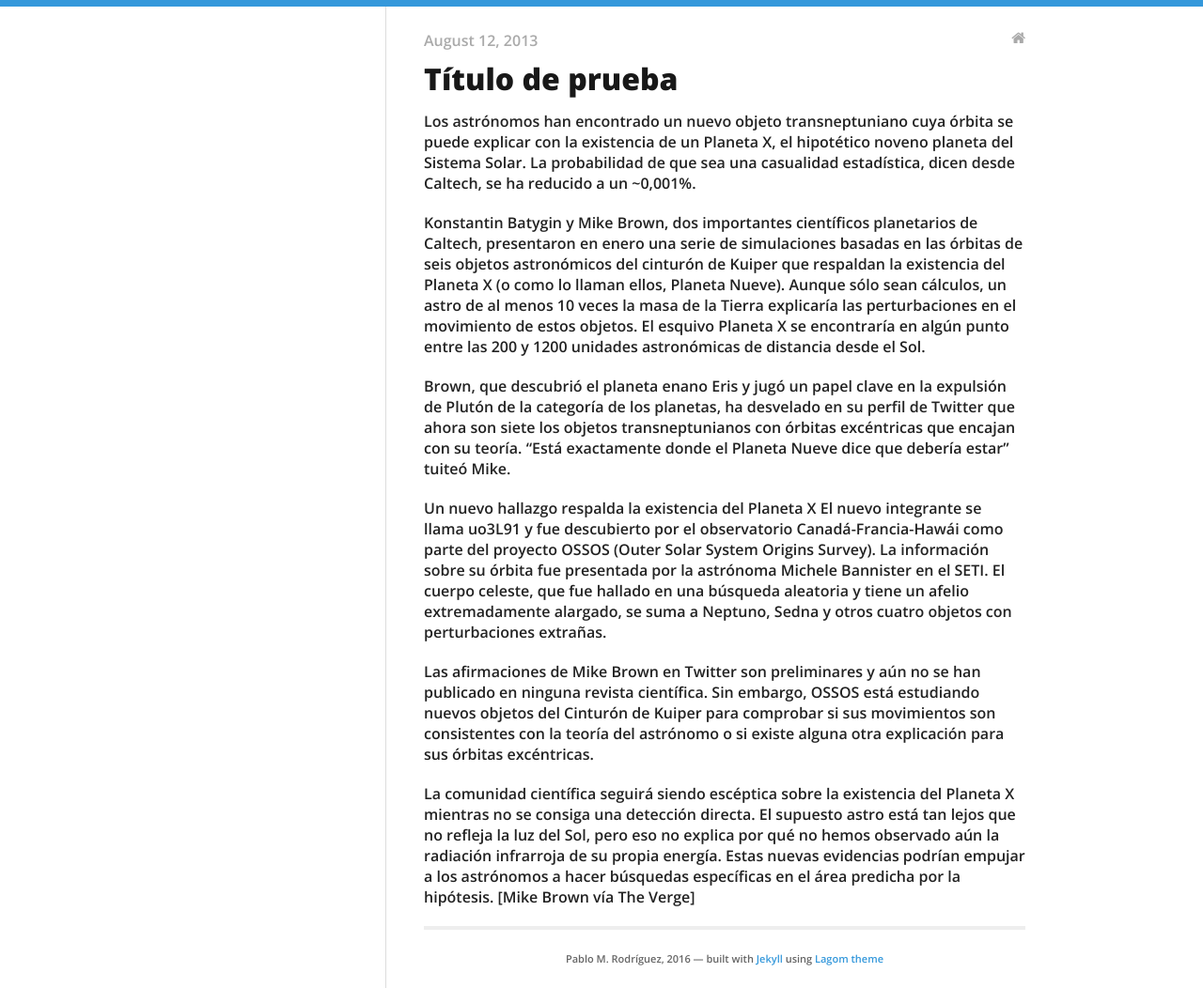
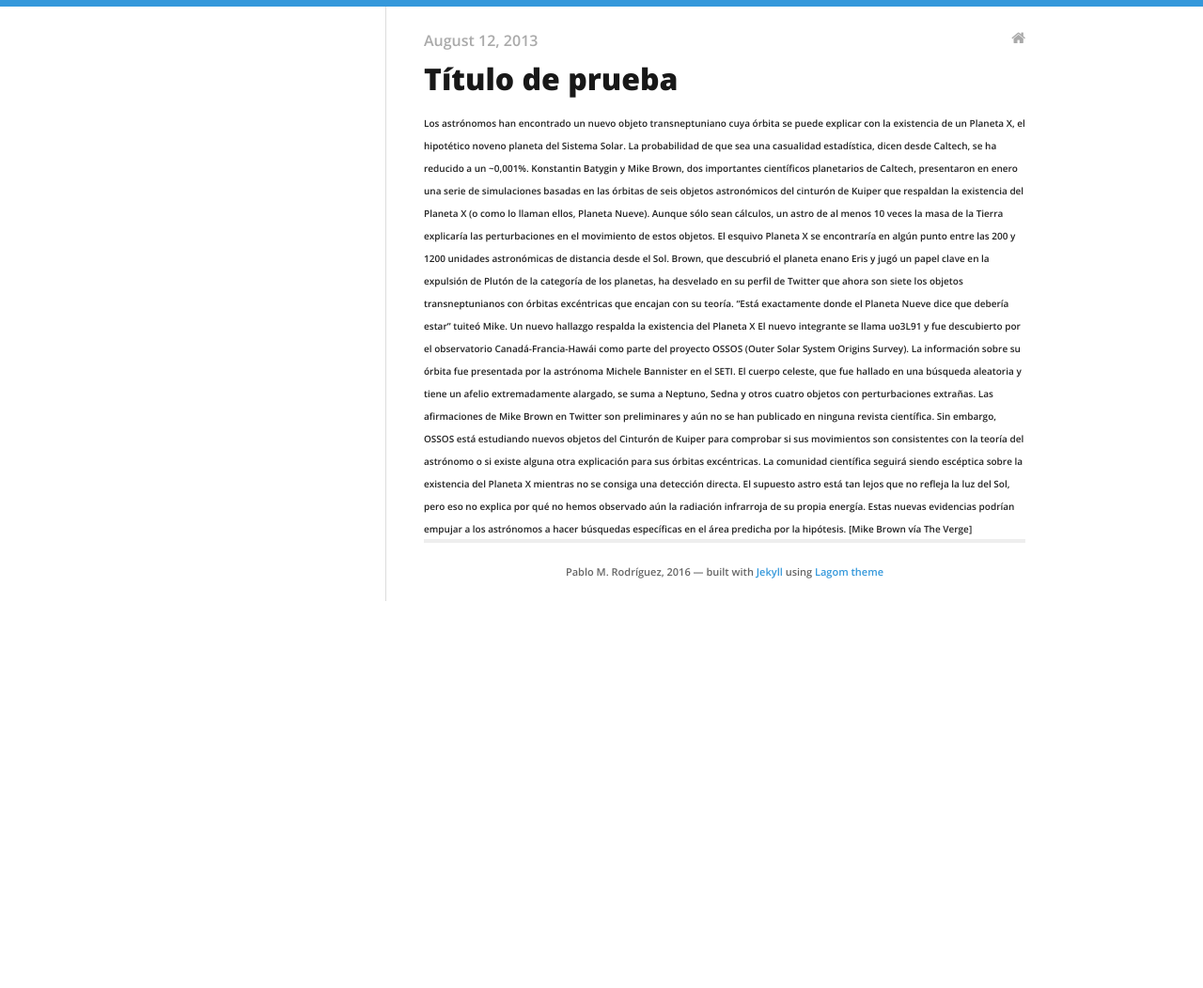
Before and after one commit to fearofcrime/fearofcrime.github.io, a Jekyll site: the page built from _posts/2013-08-12-another-sample.md, in a window 1280 px wide. Shown: the whole page at 94% size. Built offline with Jekyll 4.4.1, drawn with Linux system fonts in a browser that asks for light colours; nearby versions of some CDN libraries; after the commit the page ends 907 px from its top, so only the background shows below that.

Commit message:
Update 2013-08-12-another-sample.md

```diff
--- a/_posts/2013-08-12-another-sample.md
+++ b/_posts/2013-08-12-another-sample.md
@@ -4,7 +4,7 @@
 categories:
 - blog
 ---
-Los astrónomos han encontrado un nuevo objeto transneptuniano cuya órbita se puede explicar con la existencia de un Planeta X, el hipotético noveno planeta del Sistema Solar. La probabilidad de que sea una casualidad estadística, dicen desde Caltech, se ha reducido a un ~0,001%.
+<font size="1">Los astrónomos han encontrado un nuevo objeto transneptuniano cuya órbita se puede explicar con la existencia de un Planeta X, el hipotético noveno planeta del Sistema Solar. La probabilidad de que sea una casualidad estadística, dicen desde Caltech, se ha reducido a un ~0,001%.
 
 
 
@@ -17,4 +17,4 @@
 
 Las afirmaciones de Mike Brown en Twitter son preliminares y aún no se han publicado en ninguna revista científica. Sin embargo, OSSOS está estudiando nuevos objetos del Cinturón de Kuiper para comprobar si sus movimientos son consistentes con la teoría del astrónomo o si existe alguna otra explicación para sus órbitas excéntricas.
 
-La comunidad científica seguirá siendo escéptica sobre la existencia del Planeta X mientras no se consiga una detección directa. El supuesto astro está tan lejos que no refleja la luz del Sol, pero eso no explica por qué no hemos observado aún la radiación infrarroja de su propia energía. Estas nuevas evidencias podrían empujar a los astrónomos a hacer búsquedas específicas en el área predicha por la hipótesis. [Mike Brown vía The Verge]
+La comunidad científica seguirá siendo escéptica sobre la existencia del Planeta X mientras no se consiga una detección directa. El supuesto astro está tan lejos que no refleja la luz del Sol, pero eso no explica por qué no hemos observado aún la radiación infrarroja de su propia energía. Estas nuevas evidencias podrían empujar a los astrónomos a hacer búsquedas específicas en el área predicha por la hipótesis. [Mike Brown vía The Verge] </font>
```
